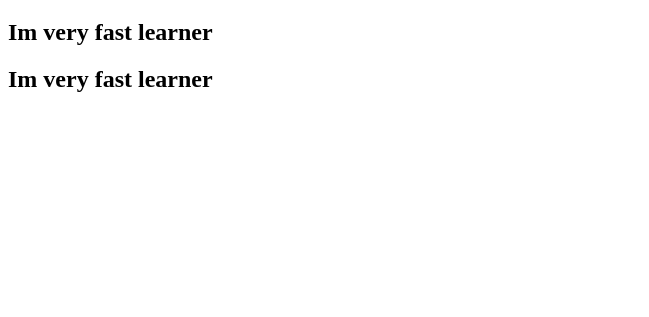
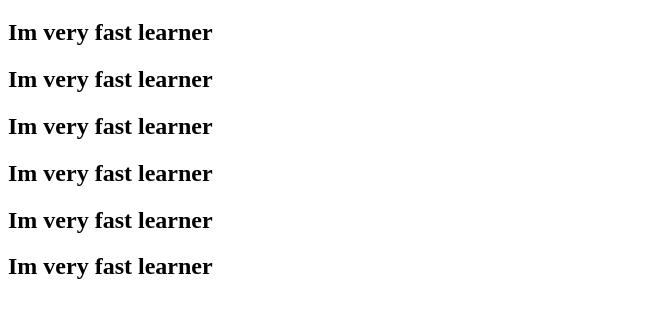
Before and after one commit to arjunlhr/resume, a plain HTML site: page index.html in a window 1280 px wide. Shown: the part 61-378 px from the top of the page, without its empty margins (0-649 px from the left). Drawn offline with Linux system fonts and the light colour scheme.

Commit message:
initial comment

```diff
--- a/index.html
+++ b/index.html
@@ -9,6 +9,11 @@
         <h1>My name is arjun lahare from aurangabad</h1>
         <h2>Im very fast learner </h2>
         <h2>Im very fast learner </h2>
+        <h2>Im very fast learner </h2>
+        <h2>Im very fast learner </h2>
+        <h2>Im very fast learner </h2>
+        <h2>Im very fast learner </h2>
+
 
 </body>
 </html>
```
